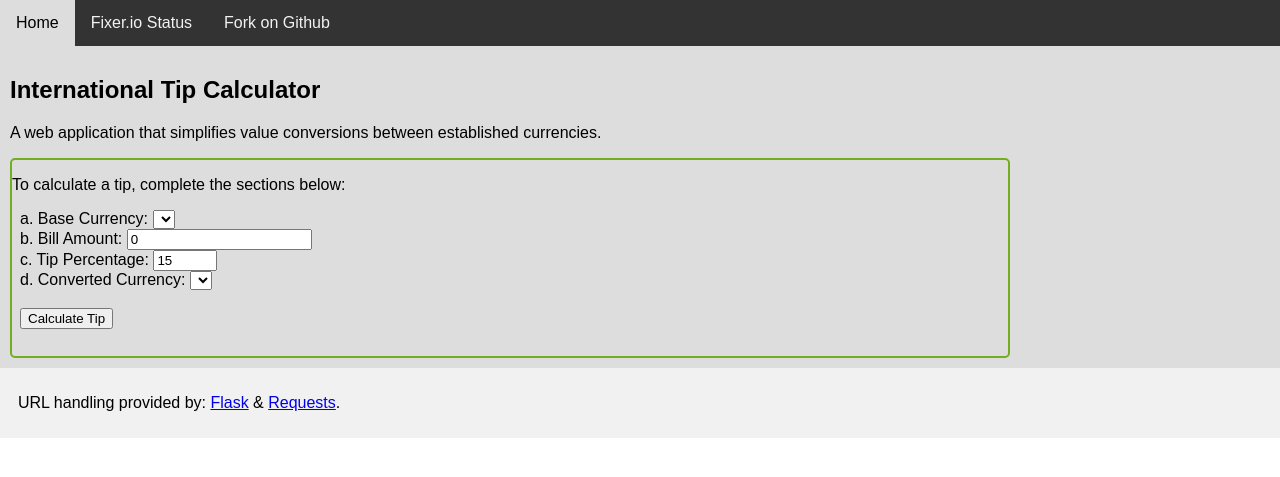
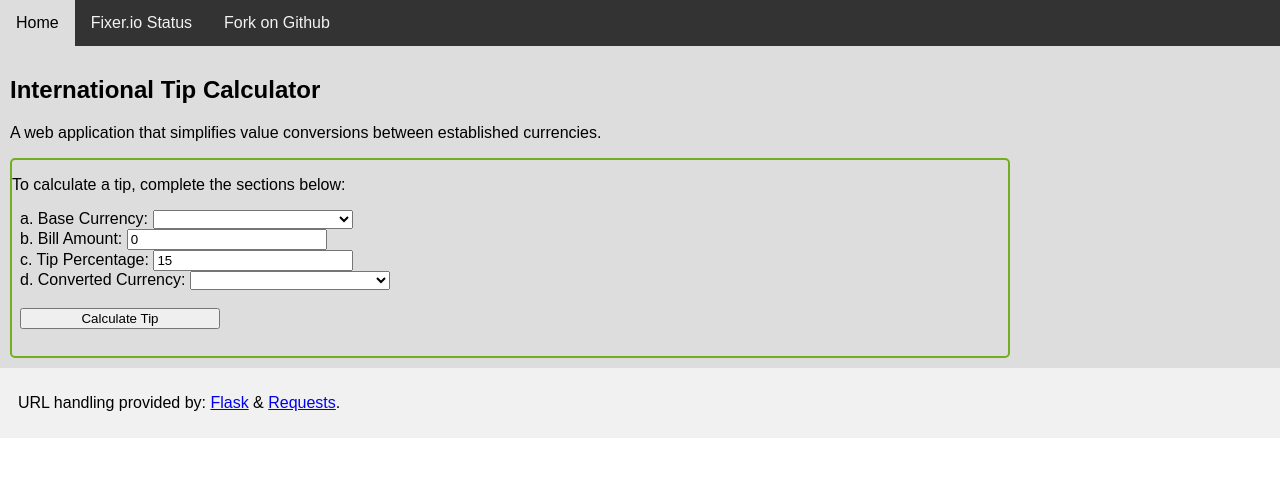
Before and after one commit to mcdonagj/Tiptabs, a Flask app: page / in a window 1280 px wide. Shown: the top 477 px of the page. Run offline with Flask 2, Linux system fonts and the light colour scheme; lists and menus that the app fills with data are empty; some libraries are stand-ins or nearby versions.

Commit message:
Edit CSS to add rounded corners to the form. Change visual display of select statements.
Signed-off-by: Gary McDonald <mcdonagj@dukes.jmu.edu>

```diff
--- a/main.py
+++ b/main.py
@@ -47,7 +47,10 @@ def main():
     def post_home():
         if request.method == 'POST':
             result = request.form
+
             total = itc.calculate_total(result['billamount'], result['tippercentage'])
+            # conversion_type = result['convertedcurrency']
+
             return render_template("result.html", result=total)
 
     @app.route('/fixer_status')
@@ -55,7 +58,6 @@ def main():
         result = "Fixer.io is not available."
         if exec_rates:
             result = "Fixer.io is available for use."
-        # return result
         return render_template("fixer_status.html", result=result)
 
     app.run()
--- a/static/style.css
+++ b/static/style.css
@@ -6,6 +6,14 @@
 body {
   margin: 0;
   font-family: Arial, Helvetica, sans-serif;
+}
+
+select {
+    width:200px;
+}
+
+input {
+    width:200px;
 }
 
 .topnav {
@@ -36,3 +44,11 @@ body {
     background-color: #f1f1f1;
     padding: 10px;
 }
+
+.roundedcorners {
+    border-radius: 25px;
+    border: 2px solid #73AD21;
+    padding: 20px;
+    width: 600px;
+    height: 200px;
+}
```
